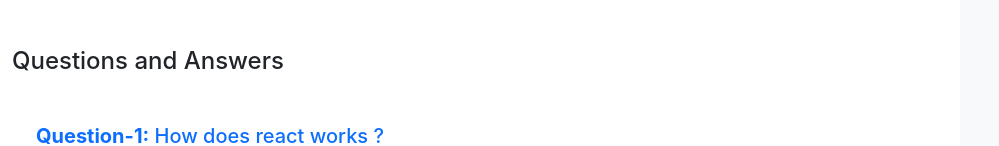
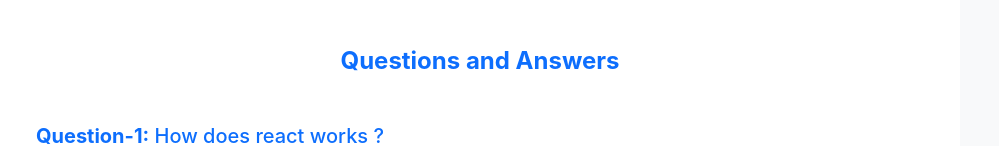
Before and after one commit to tonmoy3673/Fit_Club_GYM, a React (Create React App) app: page / in a window 1280 px wide. Shown: the part 1602-1748 px from the top of the page, without its empty margins (0-999 px from the left). Built offline with nearby package versions, Linux system fonts and the light colour scheme.

Commit message:
set banner

```diff
--- a/src/component/Main/Main.js
+++ b/src/component/Main/Main.js
@@ -15,7 +15,7 @@ const Main = ({addToList}) => {
                 <h2 className='h4 my-4'>Select Today's Exercise</h2>
 
                 <Packages addToList={addToList}></Packages>
-                <h1 className='h4 my-5'>Questions and Answers</h1>
+                <h1 className='h4 my-5 text-center text-primary fw-bolder'>Questions and Answers</h1>
                 <Questions></Questions>
             </div>
     );
```
